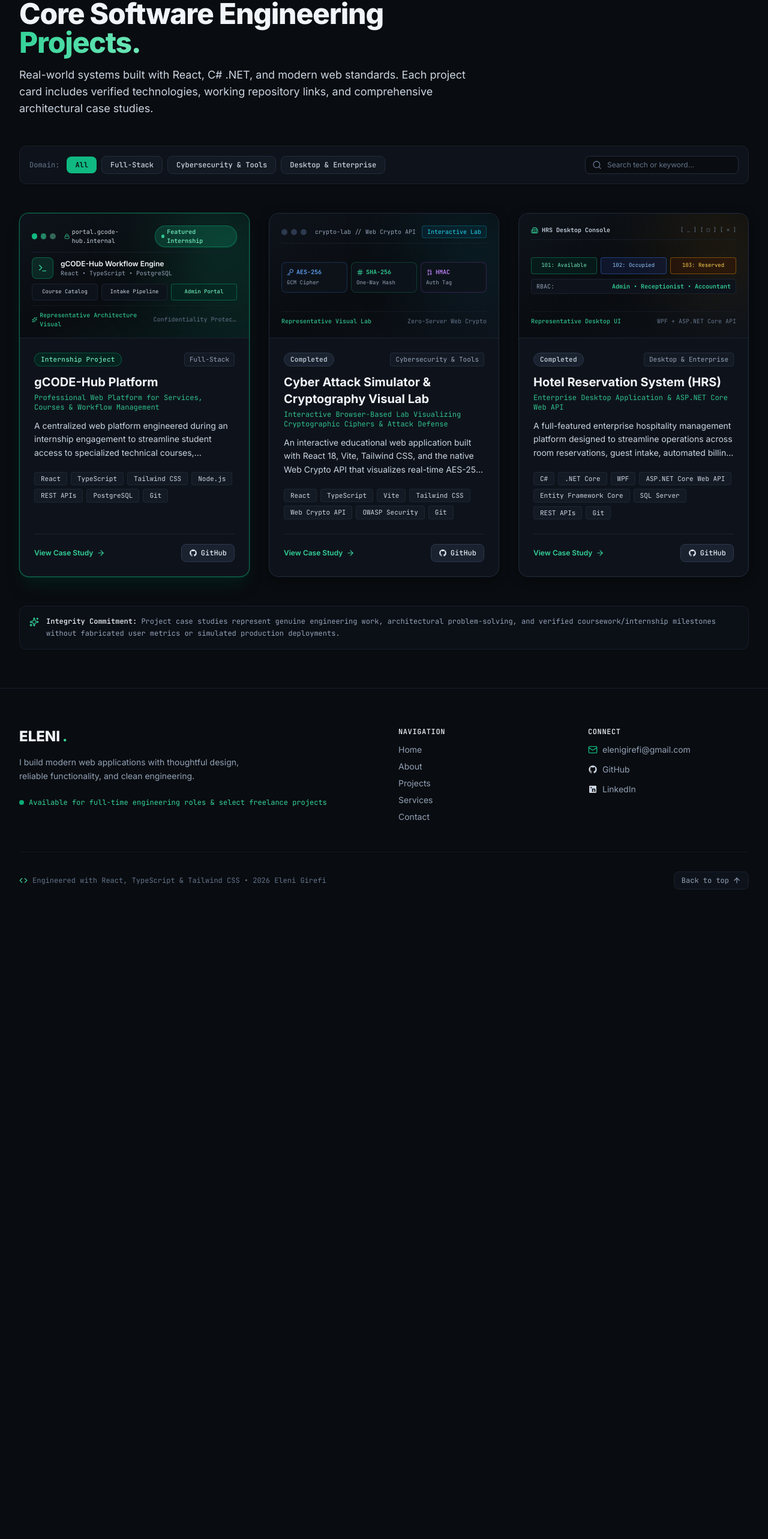
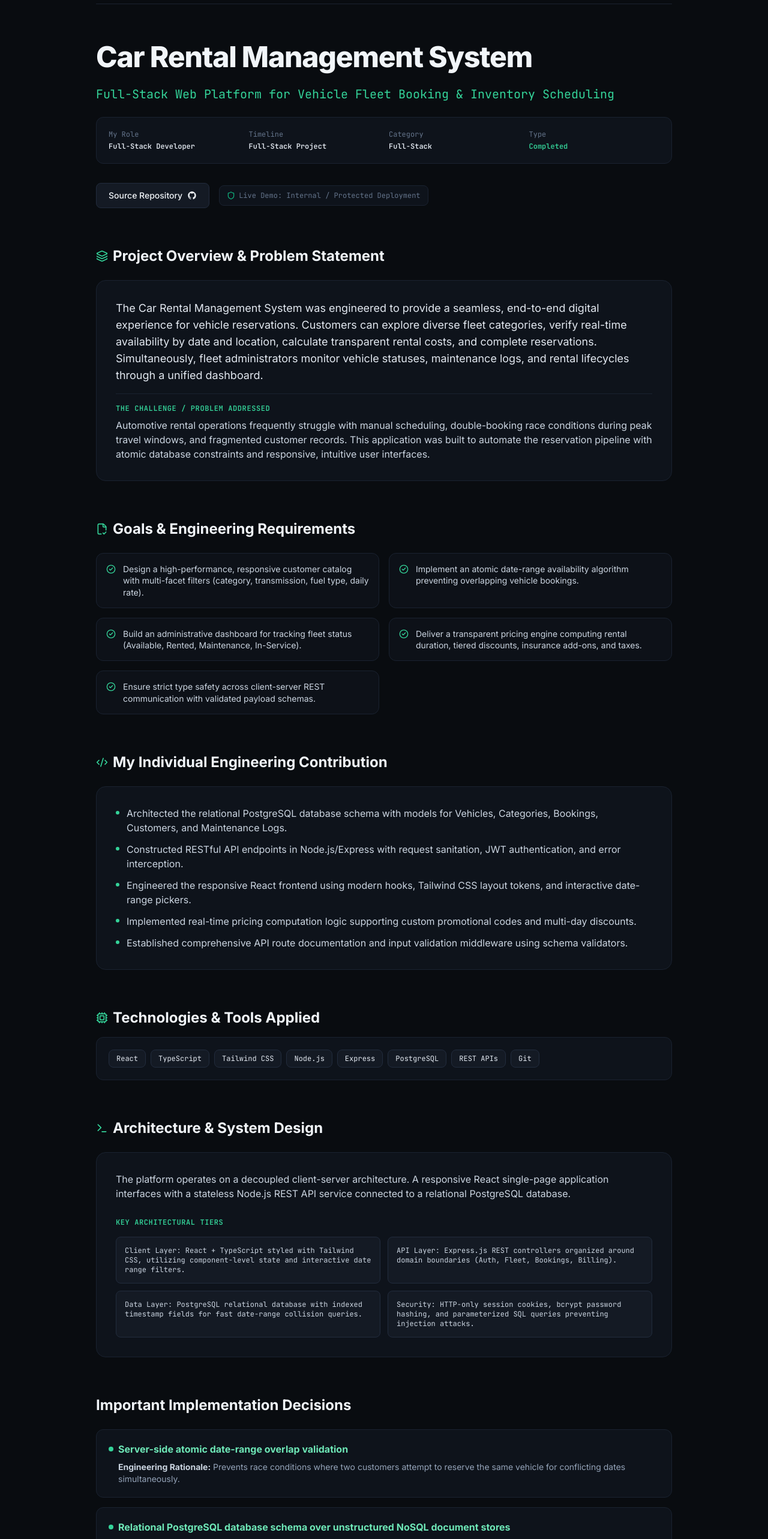
Before and after one commit to elu2121/eleni-portfolio, a React (Vite) app: page /projects/car-rental-system in a window 1280 px wide. Before the commit this address led to /projects. Shown: the part 189-2755 px from the top of the page at 60% size. Before the commit the page ends 1736 px from the top, so only its background shows below. Built offline with nearby package versions, Linux system fonts and the light colour scheme.

Commit message:
Add Car Rental Management System to Full-Stack projects with custom preview and case study

```diff
--- a/src/components/common/ProjectCard.tsx
+++ b/src/components/common/ProjectCard.tsx
@@ -4,6 +4,7 @@ import {
   ArrowRight,
   Binary,
   Building2,
+  Car,
   ExternalLink,
   Hash,
   Key,
@@ -22,6 +23,7 @@ interface ProjectCardProps {
 
 export const ProjectCard: React.FC<ProjectCardProps> = ({ project }) => {
   const isGCodeHub = project.id === 'gcode-hub';
+  const isCarRental = project.id === 'car-rental-system';
   const isCyber = project.id === 'cyber-attack-simulator';
   const isHotel = project.id === 'hotel-reservation-system';
 
@@ -86,6 +88,55 @@ export const ProjectCard: React.FC<ProjectCardProps> = ({ project }) => {
               Representative Architecture Visual
             </span>
             <span className="text-graphite-500 truncate max-w-[170px]">Confidentiality Protected</span>
+          </div>
+        </div>
+      );
+    }
+
+    if (isCarRental) {
+      return (
+        <div className="relative h-52 w-full bg-gradient-to-br from-graphite-900 via-graphite-950 to-graphite-900 border-b border-graphite-750/70 p-4 sm:p-5 flex flex-col justify-between overflow-hidden group-hover:border-emerald-500/40 transition-colors">
+          <div className="absolute -top-12 -right-12 w-48 h-48 bg-emerald-500/10 rounded-full blur-3xl pointer-events-none group-hover:bg-emerald-500/20 transition-all duration-500" />
+
+          {/* Top Window Chrome */}
+          <div className="relative z-10 flex items-center justify-between pb-2 border-b border-graphite-800/80">
+            <div className="flex items-center gap-1.5">
+              <span className="w-2.5 h-2.5 rounded-full bg-graphite-700" />
+              <span className="w-2.5 h-2.5 rounded-full bg-graphite-700" />
+              <span className="w-2.5 h-2.5 rounded-full bg-graphite-700" />
+              <span className="text-[10px] font-mono text-graphite-300 ml-2 flex items-center gap-1">
+                <Car className="w-3 h-3 text-emerald-400" />
+                fleet-portal // Reservation Engine
+              </span>
+            </div>
+            <span className="text-[10px] font-mono text-emerald-400 bg-emerald-950/40 px-2.5 py-0.5 rounded border border-emerald-500/30">
+              Full-Stack Platform
+            </span>
+          </div>
+
+          {/* Representative Vehicle Status Grid */}
+          <div className="relative z-10 my-auto py-2 space-y-2">
+            <div className="grid grid-cols-3 gap-1.5 text-[9px] font-mono">
+              <div className="p-1.5 rounded bg-emerald-950/40 border border-emerald-500/40 text-emerald-300 text-center">
+                Sedan: Available
+              </div>
+              <div className="p-1.5 rounded bg-blue-950/40 border border-blue-500/40 text-blue-300 text-center">
+                SUV: Rented
+              </div>
+              <div className="p-1.5 rounded bg-amber-950/40 border border-amber-500/40 text-amber-300 text-center">
+                EV: In-Service
+              </div>
+            </div>
+            <div className="flex items-center justify-between px-2 py-1 rounded bg-graphite-900 border border-graphite-800 text-[10px] font-mono text-graphite-300">
+              <span className="text-graphite-400">Booking Engine:</span>
+              <span className="text-emerald-400 font-semibold truncate ml-1">Date Overlap Guard • Dynamic Pricing</span>
+            </div>
+          </div>
+
+          {/* Bottom Caption */}
+          <div className="relative z-10 flex items-center justify-between text-[10px] font-mono text-graphite-400 pt-2 border-t border-graphite-800/60">
+            <span className="text-emerald-400/90 font-medium">Representative Full-Stack UI</span>
+            <span className="text-graphite-500">React • Node.js • PostgreSQL</span>
           </div>
         </div>
       );
--- a/src/data/projectsData.ts
+++ b/src/data/projectsData.ts
@@ -4,10 +4,11 @@ import type { ProjectItem } from '../types';
  * =========================================================================
  * ELENI GIREFI - FEATURED PROJECTS & TECHNICAL CASE STUDIES
  * =========================================================================
- * Reusable, editable project data featuring exactly three core projects:
- * 1. gCODE-Hub (Internship Project - Strongest Visual Emphasis)
- * 2. Cyber Attack Simulator (Personal & Security Project)
- * 3. Hotel Reservation System (Enterprise C# .NET & Web API Project)
+ * Reusable, editable project data featuring core software engineering projects:
+ * - gCODE-Hub (Full-Stack Internship Project - Flagship Visual Emphasis)
+ * - Car Rental Management System (Full-Stack Fleet & Reservation Platform)
+ * - Cyber Attack Simulator (Cybersecurity & Web Crypto Lab)
+ * - Hotel Reservation System (Enterprise C# .NET WPF & Web API)
  *
  * Confidentiality & Accuracy Notice:
  * - Verified against official repositories and README documentation.
@@ -97,6 +98,90 @@ export const projectsData: ProjectItem[] = [
         "Successfully delivered assigned features within scheduled internship milestones.",
         "Deepened practical understanding of enterprise team collaboration, pull request reviews, and git branching strategies.",
         "Reinforced the value of strict typing and clear API contracts when multiple team members contribute simultaneously."
+      ]
+    }
+  },
+  {
+    id: "car-rental-system",
+    slug: "car-rental-system",
+    title: "Car Rental Management System",
+    subtitle: "Full-Stack Web Platform for Vehicle Fleet Booking & Inventory Scheduling",
+    category: "Full-Stack",
+    description: "A comprehensive full-stack automotive rental application designed to streamline vehicle fleet discovery, real-time booking schedules, dynamic pricing calculations, customer profile management, and administrative fleet operations.",
+    featured: true,
+    status: "Completed",
+    technologies: ["React", "TypeScript", "Tailwind CSS", "Node.js", "Express", "PostgreSQL", "REST APIs", "Git"],
+    role: "Full-Stack Developer",
+    timeline: "Full-Stack Project",
+    links: {
+      github: "https://github.com/elu2121/car-rental-system",
+      liveDemo: undefined,
+      documentation: "https://github.com/elu2121/car-rental-system#readme"
+    },
+    placeholderImage: {
+      title: "Fleet Management & Reservation Engine",
+      caption: "Representative UI • Fleet catalog, real-time availability scheduler & booking flow",
+      badge: "React • TypeScript • Node.js • PostgreSQL"
+    },
+    caseStudy: {
+      overview: "The Car Rental Management System was engineered to provide a seamless, end-to-end digital experience for vehicle reservations. Customers can explore diverse fleet categories, verify real-time availability by date and location, calculate transparent rental costs, and complete reservations. Simultaneously, fleet administrators monitor vehicle statuses, maintenance logs, and rental lifecycles through a unified dashboard.",
+      problemStatement: "Automotive rental operations frequently struggle with manual scheduling, double-booking race conditions during peak travel windows, and fragmented customer records. This application was built to automate the reservation pipeline with atomic database constraints and responsive, intuitive user interfaces.",
+      goalsAndRequirements: [
+        "Design a high-performance, responsive customer catalog with multi-facet filters (category, transmission, fuel type, daily rate).",
+        "Implement an atomic date-range availability algorithm preventing overlapping vehicle bookings.",
+        "Build an administrative dashboard for tracking fleet status (Available, Rented, Maintenance, In-Service).",
+        "Deliver a transparent pricing engine computing rental duration, tiered discounts, insurance add-ons, and taxes.",
+        "Ensure strict type safety across client-server REST communication with validated payload schemas."
+      ],
+      individualContribution: [
+        "Architected the relational PostgreSQL database schema with models for Vehicles, Categories, Bookings, Customers, and Maintenance Logs.",
+        "Constructed RESTful API endpoints in Node.js/Express with request sanitation, JWT authentication, and error interception.",
+        "Engineered the responsive React frontend using modern hooks, Tailwind CSS layout tokens, and interactive date-range pickers.",
+        "Implemented real-time pricing computation logic supporting custom promotional codes and multi-day discounts.",
+        "Established comprehensive API route documentation and input validation middleware using schema validators."
+      ],
+      architecture: {
+        summary: "The platform operates on a decoupled client-server architecture. A responsive React single-page application interfaces with a stateless Node.js REST API service connected to a relational PostgreSQL database.",
+        highlights: [
+          "Client Layer: React + TypeScript styled with Tailwind CSS, utilizing component-level state and interactive date range filters.",
+          "API Layer: Express.js REST controllers organized around domain boundaries (Auth, Fleet, Bookings, Billing).",
+          "Data Layer: PostgreSQL relational database with indexed timestamp fields for fast date-range collision queries.",
+          "Security: HTTP-only session cookies, bcrypt password hashing, and parameterized SQL queries preventing injection attacks."
+        ]
+      },
+      keyDecisions: [
+        {
+          decision: "Server-side atomic date-range overlap validation",
+          rationale: "Prevents race conditions where two customers attempt to reserve the same vehicle for conflicting dates simultaneously."
+        },
+        {
+          decision: "Relational PostgreSQL database schema over unstructured NoSQL document stores",
+          rationale: "Car rental workflows rely heavily on relational constraints (foreign keys linking vehicles, reservations, and customer accounts)."
+        },
+        {
+          decision: "Modular pricing rule calculator module",
+          rationale: "Enables flexible updates to daily rates, weekend surcharges, and seasonal pricing models without altering booking logic."
+        }
+      ],
+      challengesAndSolutions: [
+        {
+          challenge: "Detecting date collisions when rental periods span across months or non-standard durations.",
+          solution: "Implemented an SQL date-range overlap query (`WHERE check_out > new_check_in AND check_in < new_check_out`) optimized with composite date indices."
+        },
+        {
+          challenge: "Maintaining snappy catalog filtering while handling multiple simultaneous search parameters.",
+          solution: "Created memoized client-side filter chains and debounced search queries, ensuring smooth 60fps filter responses."
+        }
+      ],
+      testingAndQA: [
+        "Unit tests verifying pricing calculations across single-day, multi-day, and discount-tier scenarios.",
+        "Integration tests testing booking conflicts under concurrent simulated reservations.",
+        "Cross-browser and mobile responsive testing covering the entire reservation workflow."
+      ],
+      resultsAndLessons: [
+        "Successfully developed and launched a full-featured commercial web application.",
+        "Gained deep expertise in date-range algorithmic validation and relational schema optimization.",
+        "Reinforced the value of structured type contracts between client form components and API controllers."
       ]
     }
   },
```
